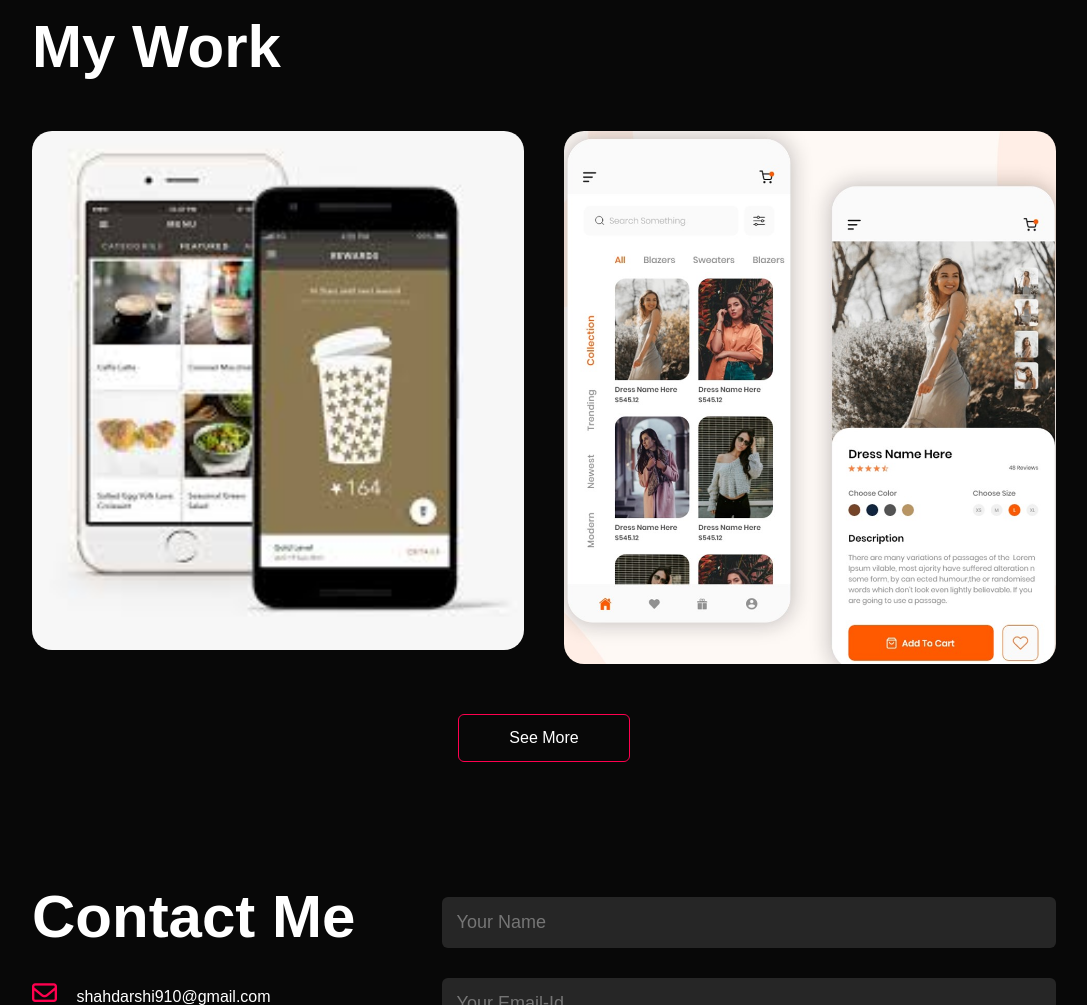
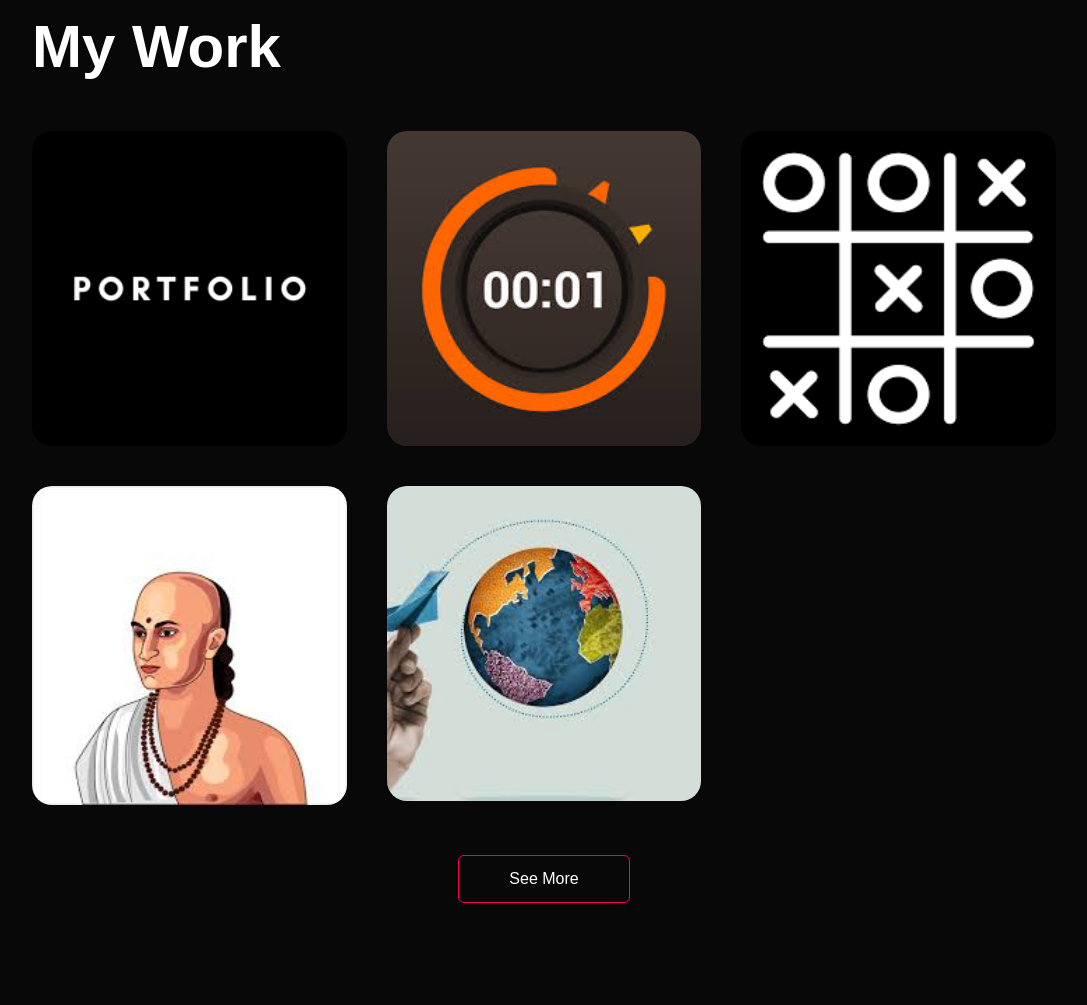
Before and after one commit to Darshi09/Portfolio, a plain HTML site: page index.html in a window 1280 px wide. Shown: the part 1920-2925 px from the top of the page, without its empty margins (96-1183 px from the left). Drawn offline with Linux system fonts and the light colour scheme.

Commit message:
new modified

```diff
--- a/index.html
+++ b/index.html
@@ -93,19 +93,38 @@
         <h1 class="sub-title">My Work</h1>
         <div class="work-list">
             <div class="work">
-                <img src="image/work1.jpg">
+                <img src="image/portfolio.png">
                 <div class="layer">
-                    <h3>Cafe Management System</h3>
-                    <p>This website is also nice and user friendly and this is use for cafe.</p>
-                    <a href="#"><i class="fa-solid fa-arrow-up-right-from-square"></i></a>
+                    <h3>Portfolio</h3>
+                    <a href="https://github.com/Darshi09/Portfolio"><i class="fa-brands fa-github"></i></a>
                 </div>
             </div>
             <div class="work">
-                <img src="image/work2.jpg">
+                <img src="image/Stopwatch.jfif">
                 <div class="layer">
-                    <h3>E-commerce clothing Website</h3>
-                    <p>This website is also nice and user friendly.User can buy cloth anytime and anywhere easyly.</p>
-                    <a href="#"><i class="fa-solid fa-arrow-up-right-from-square"></i></a>
+                    <h3>Stopwatch</h3>
+                    <a href="https://github.com/Darshi09/PRODIGY_WD_02"><i class="fa-brands fa-github"></i></a>
+                </div>
+            </div>
+            <div class="work">
+                <img src="image/tic.png">
+                <div class="layer">
+                    <h3>Tic Tac Toe</h3>
+                    <a href="https://github.com/Darshi09/PRODIGY_WD_03"><i class="fa-brands fa-github"></i></a>
+                </div>
+            </div>
+            <div class="work">
+                <img src="image/aryabhatta.jfif">
+                <div class="layer">
+                    <h3>Tribute Page of Aryabhatta</h3>
+                    <a href="https://github.com/Darshi09/codsoft/tree/main/tribute%20page"><i class="fa-brands fa-github"></i></a>
+                </div>
+            </div>
+            <div class="work">
+                <img src="image/travel.jfif">
+                <div class="layer">
+                    <h3>Travel booking system</h3>
+                    <a href="https://github.com/Darshi09/codsoft/tree/main/book"><i class="fa-brands fa-github"></i></a>
                 </div>
             </div>
         </div>
--- a/style.css
+++ b/style.css
@@ -209,6 +209,7 @@ nav ul li a:hover::after{
 .layer h3{
     font-weight: 500;
     margin-bottom: 20px;
+    font-size: 30px;
 }
 .layer a{
     margin-top: 20px;
```
Also changed, not shown: image/Portfolio.png (added), image/Stopwatch.jfif (added), image/aryabhatta.jfif (added), image/tic.png (added), image/travel.jfif (added).
